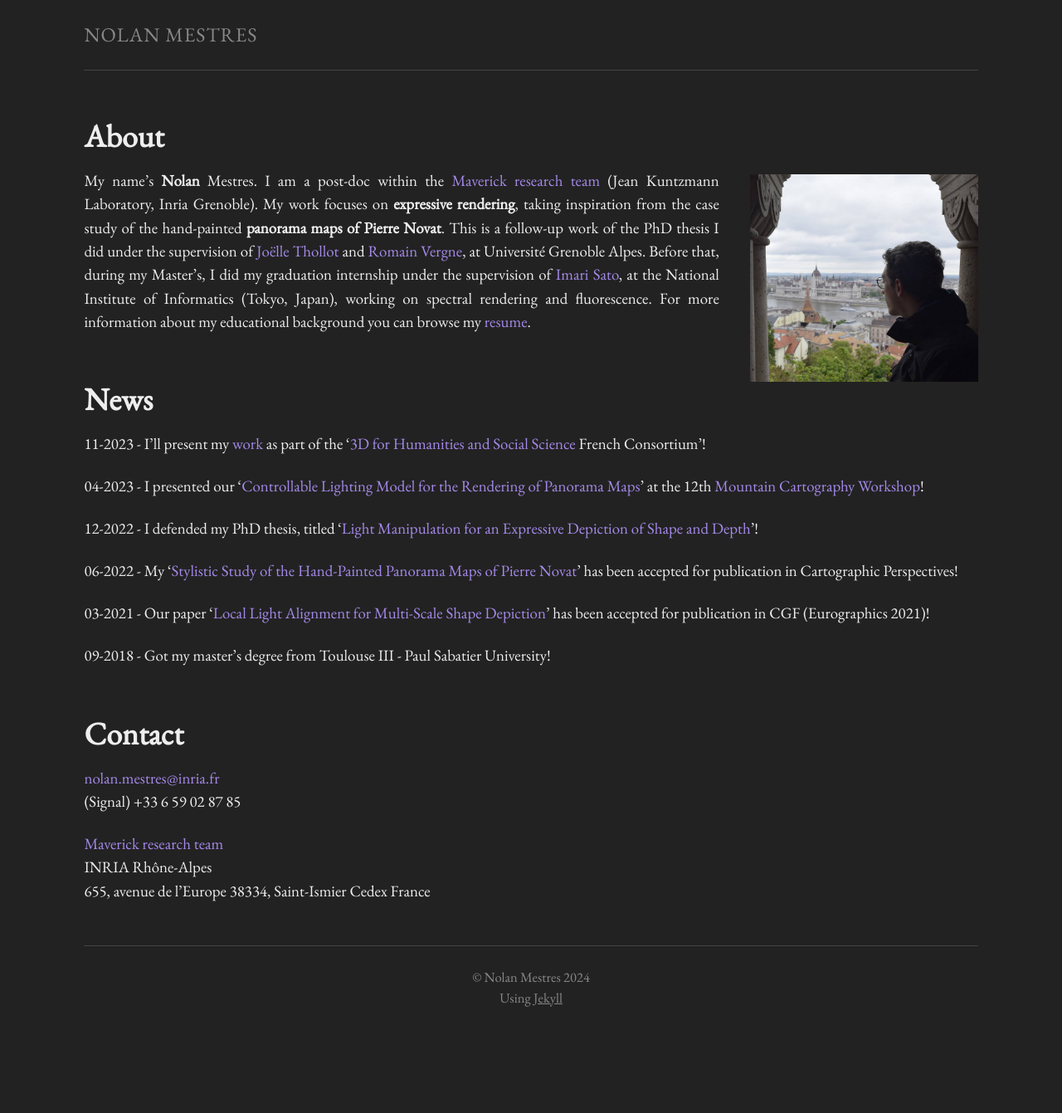
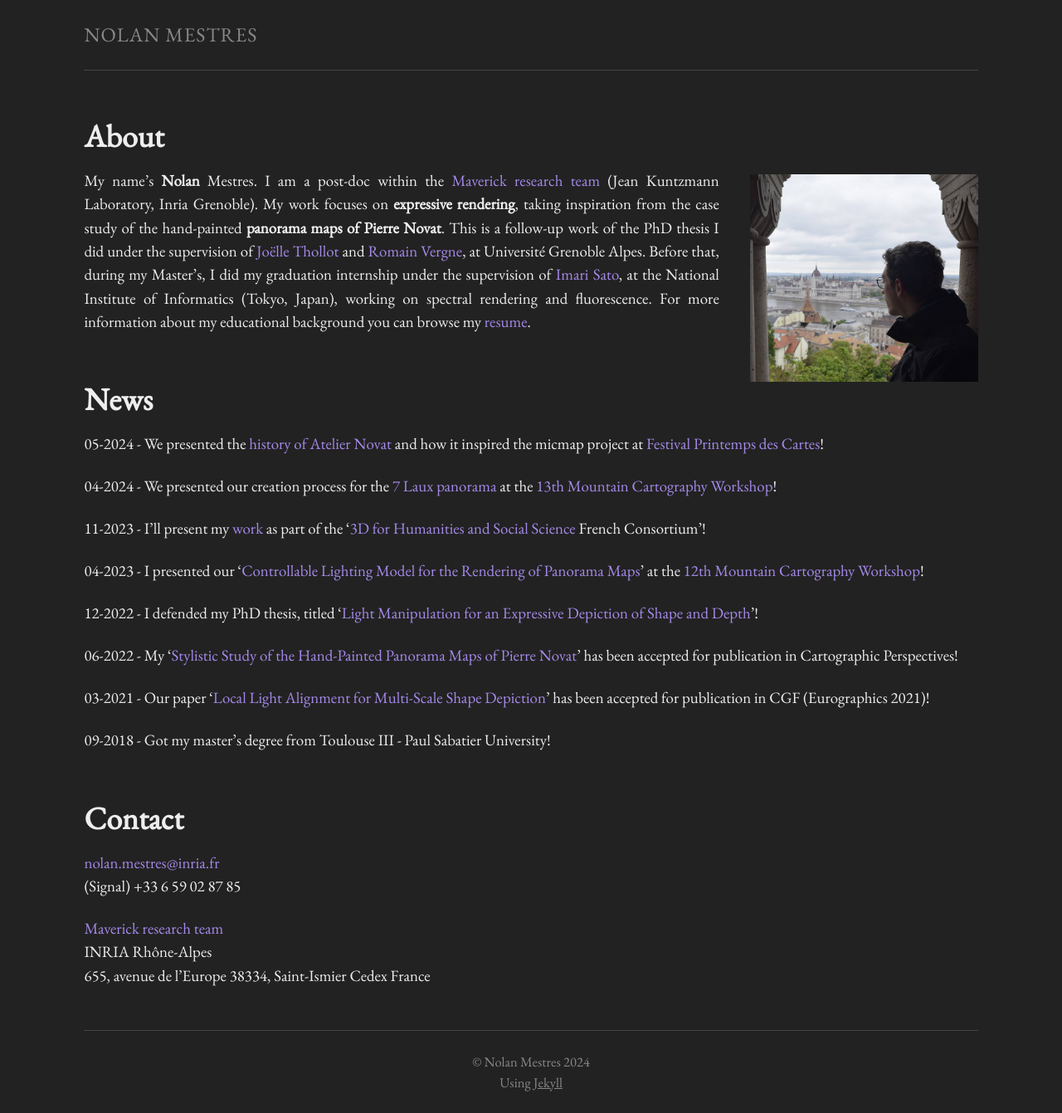
Before and after one commit to Nalonoid/nalonoid.github.io, a Jekyll site: the page built from index.md, in a window 1280 px wide. Shown: the whole page at 83% size. Built offline with Jekyll 4.4.1, drawn with Linux system fonts in a browser that asks for light colours; before the commit the page ends 1239 px from its top, so only the background shows below that.

Commit message:
add two conference papers: printemps des cartes and mountain cartography workshop

```diff
--- a/index.md
+++ b/index.md
@@ -11,9 +11,13 @@ This is a follow-up work of the PhD thesis I did under the supervision of [Joël
 
 # News
 
+05-2024 - We presented the [history of Atelier Novat] and how it inspired the micmap project at [Festival Printemps des Cartes]!
+
+04-2024 - We presented our creation process for the [7 Laux panorama] at the [13th Mountain Cartography Workshop]!
+
 11-2023 - I'll present my [work] as part of the '[3D for Humanities and Social Science] French Consortium'!
 
-04-2023 - I presented our '[Controllable Lighting Model for the Rendering of Panorama Maps]' at the 12th [Mountain Cartography Workshop]!
+04-2023 - I presented our '[Controllable Lighting Model for the Rendering of Panorama Maps]' at the [12th Mountain Cartography Workshop]!
 
 12-2022 - I defended my PhD thesis, titled '[Light Manipulation for an Expressive Depiction of Shape and Depth]'!
 
@@ -44,6 +48,11 @@ INRIA Rhône-Alpes
 [Stylistic Study of the Hand-Painted Panorama Maps of Pierre Novat]: ./research/a-stylistic-study-of-the-hand-painted-winter-panorama-maps-of-pierre-novat
 [Light Manipulation for an Expressive Depiction of Shape and Depth]: ./research/thesis
 [Controllable Lighting Model for the Rendering of  Panorama Maps]: ./research/controllable-lighting-model-for-the-rendering-of-panorama-maps-in-the-style-of-novat
-[Mountain Cartography Workshop]: https://www.shadedrelief.com/workshop/Program.pdf
+[12th Mountain Cartography Workshop]: https://www.shadedrelief.com/workshop/Program.pdf
+[13th Mountain Cartography Workshop]: https://www.shadedrelief.com/zakopane/Program.pdf
 [3D for Humanities and Social Science]: https://jc3dshs2023.sciencesconf.org
+[Festival Printemps des Cartes]: https://www.printempsdescartes.fr/
+
 [work]: ./research/tricher-avec-la-lumière-pour-mieux-percevoir
+[7 Laux panorama]: ./research/faking-reality-for-generating-panorama-maps
+[history of Atelier Novat]: ./research/de-l-atelier-novat-au-projet-micmap
```
Also changed, not shown: _posts/2024-04-04-faking-reality-for-generating-panorama-maps.markdown (added, +18 -0 lines), _posts/2024-05-23-de-l-atelier-novat-au-projet-micmap.markdown (added, +17 -0 lines), data/research/de_l_atelier_novat_au_projet_micmap-thumbnail.jpg (added), data/research/de_l_atelier_novat_au_projet_micmap.jpg (added), data/research/faking_reality_for_generating_panorama_maps-thumbnail.jpg (added), 1 other file.
